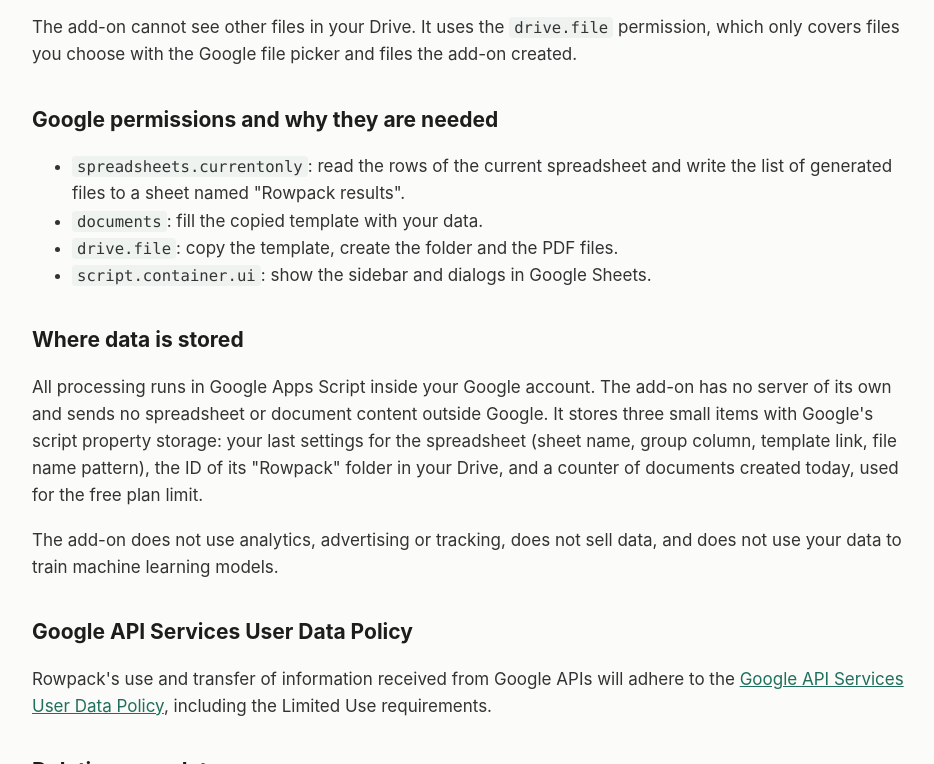
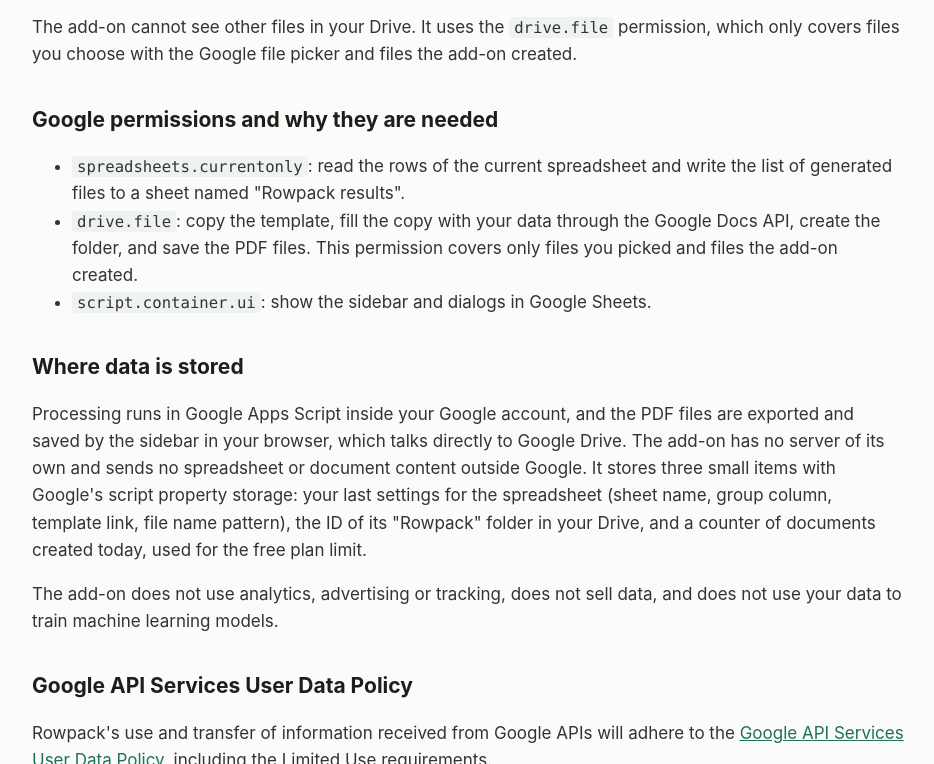
Before and after one commit to phazww/rowpack, a plain HTML site: page privacy.html in a window 1280 px wide. Shown: the part 486-1250 px from the top of the page, without its empty margins (172-1106 px from the left). Drawn offline with Linux system fonts and the light colour scheme.

Commit message:
Privacy: drop the documents permission, explain PDF saving
Co-Authored-By: Claude Opus 5.5 <noreply@anthropic.com>

```diff
--- a/privacy.html
+++ b/privacy.html
@@ -25,13 +25,12 @@
   <h2>Google permissions and why they are needed</h2>
   <ul>
     <li><code>spreadsheets.currentonly</code>: read the rows of the current spreadsheet and write the list of generated files to a sheet named "Rowpack results".</li>
-    <li><code>documents</code>: fill the copied template with your data.</li>
-    <li><code>drive.file</code>: copy the template, create the folder and the PDF files.</li>
+    <li><code>drive.file</code>: copy the template, fill the copy with your data through the Google Docs API, create the folder, and save the PDF files. This permission covers only files you picked and files the add-on created.</li>
     <li><code>script.container.ui</code>: show the sidebar and dialogs in Google Sheets.</li>
   </ul>
 
   <h2>Where data is stored</h2>
-  <p>All processing runs in Google Apps Script inside your Google account. The add-on has no server of its own and sends no spreadsheet or document content outside Google. It stores three small items with Google's script property storage: your last settings for the spreadsheet (sheet name, group column, template link, file name pattern), the ID of its "Rowpack" folder in your Drive, and a counter of documents created today, used for the free plan limit.</p>
+  <p>Processing runs in Google Apps Script inside your Google account, and the PDF files are exported and saved by the sidebar in your browser, which talks directly to Google Drive. The add-on has no server of its own and sends no spreadsheet or document content outside Google. It stores three small items with Google's script property storage: your last settings for the spreadsheet (sheet name, group column, template link, file name pattern), the ID of its "Rowpack" folder in your Drive, and a counter of documents created today, used for the free plan limit.</p>
   <p>The add-on does not use analytics, advertising or tracking, does not sell data, and does not use your data to train machine learning models.</p>
 
   <h2>Google API Services User Data Policy</h2>
```
